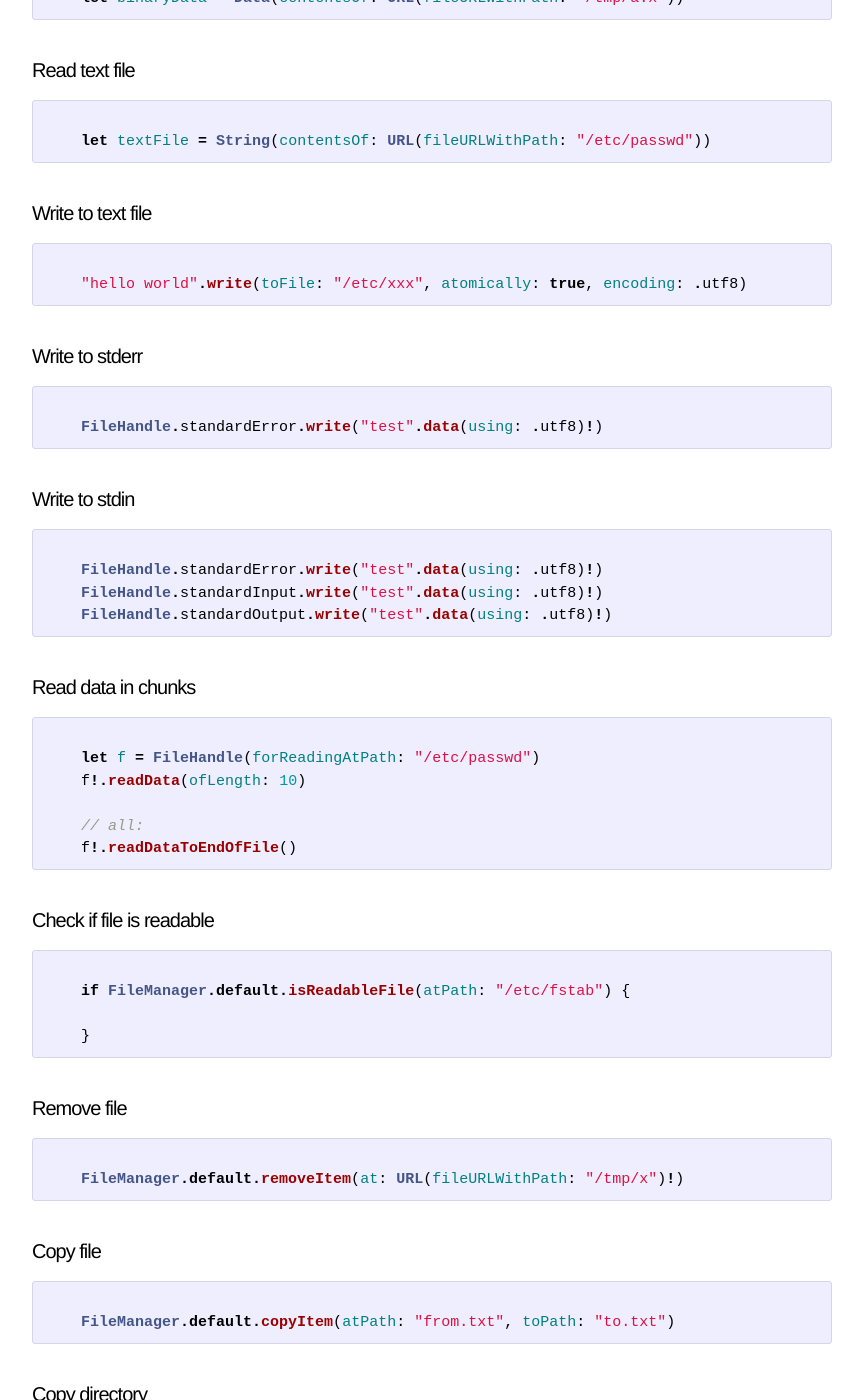
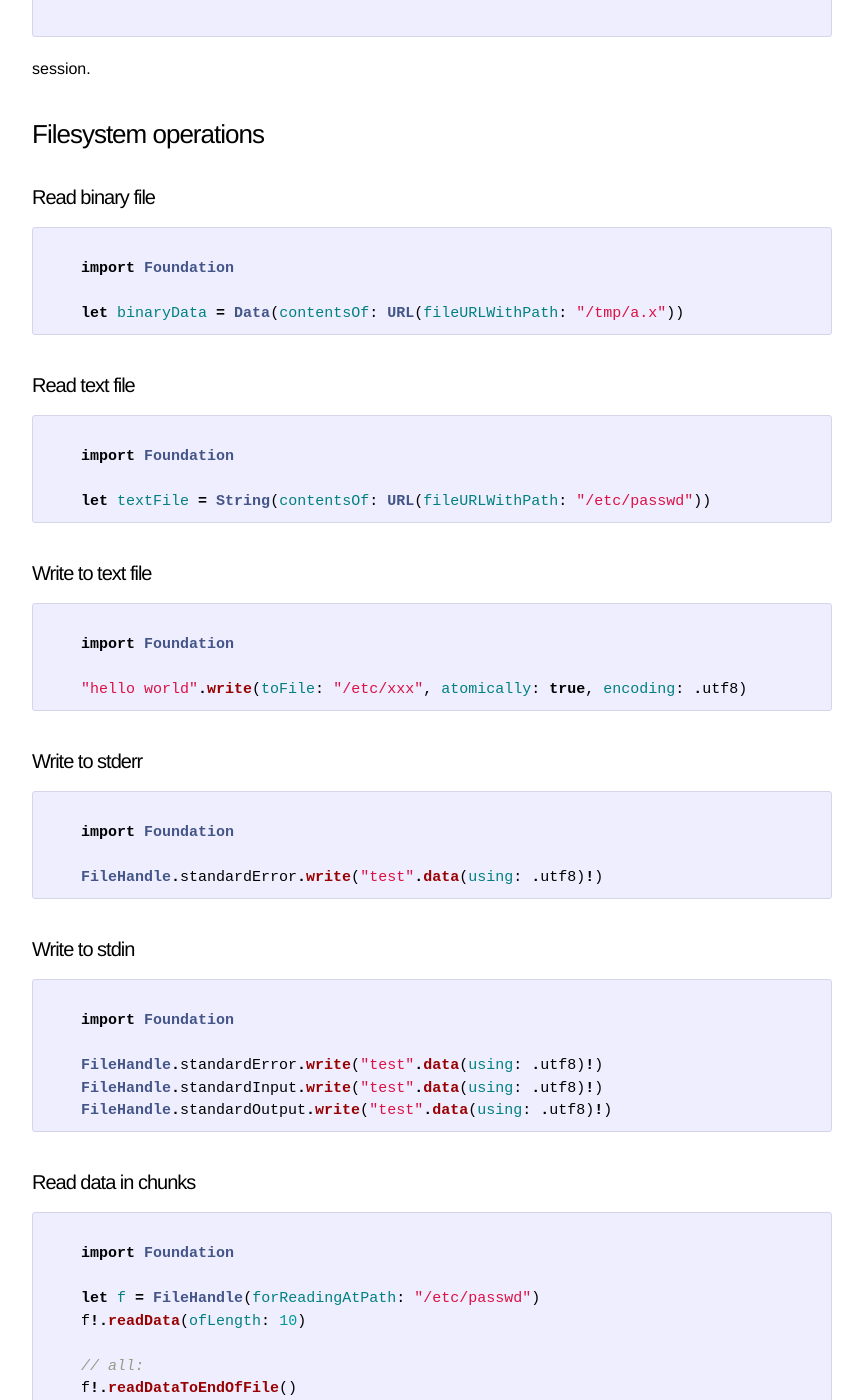
Before and after one commit to vi4m/vi4m.github.io, a Jekyll site: the page built from _posts/2017-10-11-learn-swift4-the-hard-way.md, in a window 1280 px wide and 1400 px high, scrolled down 4932 px. Shown: the whole window, without its empty margins (208-1071 px from the left). Built offline with Jekyll 4.4.1, drawn with Linux system fonts in a browser that asks for light colours; our own code applies the rules of GitHub Pages for plain Markdown files; comment, search, counter and statistics services are not loaded; some of the changed text lies outside the part shown.

Commit message:
Add missing imports

````diff
--- a/_posts/2017-10-11-learn-swift4-the-hard-way.md
+++ b/_posts/2017-10-11-learn-swift4-the-hard-way.md
@@ -66,12 +66,16 @@ How to run it?
 #### Printing to stderr
 
 ```swift
+
+    import Foundation
     FileHandle.standardError.write("test".data(using: .utf8)!)
 ```
 
 #### Printing to stdin
 
 ```swift
+
+    import Foundation
 
     FileHandle.standardError.write("test".data(using: .utf8)!)
     FileHandle.standardInput.write("test".data(using: .utf8)!)
@@ -84,6 +88,8 @@ How to run it?
 #### Run process with arguments and wait for completion
 
 ```swift
+
+    import Foundation
 
     let p = Process()
     p.launchPath = "/usr/bin/wc"
@@ -155,6 +161,8 @@ This example prints system logs for 10 seconds, and then exits.
 
 ```swift
 
+    import Foundation
+
     let downloadURL = URL(string: "http://www.google.com")!
     let contents = String(contentsOf: downloadURL, encoding: .utf8)
     print(contents)
@@ -163,6 +171,8 @@ This example prints system logs for 10 seconds, and then exits.
 #### Download HTTP document and autodetect(sniff) encoding
 
  ```swift
+
+    import Foundation
 
     var x: String.Encoding = String.Encoding.ascii
     let url = "https://www.ecma-inational.org/publications/files/ECMA-ST/Ecma-128.pdf"
@@ -176,6 +186,8 @@ This example prints system logs for 10 seconds, and then exits.
 #### Download binary file
 
 ```swift
+
+    import Foundation
 
     let fileContents = Data(contentsOf: URL("http://filea.x")!)
 ```
@@ -210,12 +222,16 @@ session.
 
 ```swift
 
+    import Foundation
+
     let binaryData = Data(contentsOf: URL(fileURLWithPath: "/tmp/a.x"))
 ```
 
 #### Read text file
 
 ```swift
+
+    import Foundation
 
     let textFile = String(contentsOf: URL(fileURLWithPath: "/etc/passwd"))
 ```
@@ -224,6 +240,8 @@ session.
 
 ```swift
 
+    import Foundation
+
     "hello world".write(toFile: "/etc/xxx", atomically: true, encoding: .utf8)
 ```
 
@@ -231,12 +249,16 @@ session.
 
 ```swift
 
+    import Foundation
+
     FileHandle.standardError.write("test".data(using: .utf8)!)
 ```
 
 #### Write to stdin
 
 ```swift
+
+    import Foundation
 
     FileHandle.standardError.write("test".data(using: .utf8)!)
     FileHandle.standardInput.write("test".data(using: .utf8)!)
@@ -246,6 +268,8 @@ session.
 #### Read data in chunks
 
 ```swift
+
+    import Foundation
 
     let f = FileHandle(forReadingAtPath: "/etc/passwd")
     f!.readData(ofLength: 10)
@@ -258,6 +282,8 @@ session.
 
 ```swift
 
+    import Foundation
+
     if FileManager.default.isReadableFile(atPath: "/etc/fstab") {
 
     }
@@ -267,12 +293,16 @@ session.
 
 ```swift
 
+    import Foundation
+
     FileManager.default.removeItem(at: URL(fileURLWithPath: "/tmp/x")!)
 ```
 
 #### Copy file
 
 ```swift
+
+    import Foundation
 
     FileManager.default.copyItem(atPath: "from.txt", toPath: "to.txt")
 ```
@@ -282,6 +312,8 @@ session.
 
 ```swift
 
+    import Foundation
+
     FileManager.default.copyItem(atPath: "/etc/", toPath: "/etc.backup")
 ```
 
@@ -290,6 +322,8 @@ session.
 #### List directories
 
 ```swift
+
+    import Foundation
 
     // Shallow list without folders
     for entry in FileManager.default.contentsOfDirectory(atPath: "/") {
@@ -306,12 +340,16 @@ session.
 
 ```swift
 
+    import Foundation
+
     FileManager.default.subpathsOfDirectory(atPath: "/root/")
 ```
 
 #### Create directory with permissions
 
 ```swift
+
+    import Foundation
 
     let permission = 0o700 as NSNumber
 
````
